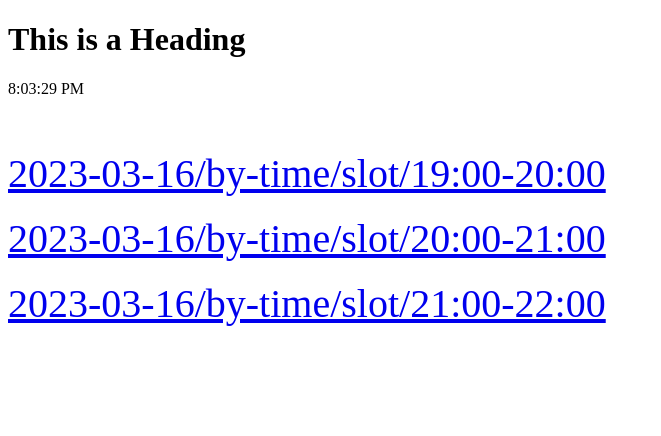
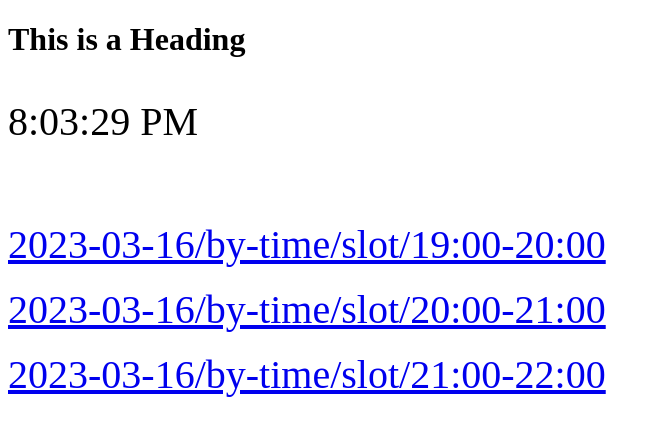
Before and after one commit to MiguelEstevesMF/Playground, a plain HTML site: page index.html in a window 1280 px wide. Shown: the whole page, without its empty margins (0-661 px from the left). Drawn offline with Linux system fonts and the light colour scheme.

Commit message:
Update index.html

```diff
--- a/index.html
+++ b/index.html
@@ -3,7 +3,7 @@
 <head>
 <title>Page Title</title>
  <style>
-  a {
+  a,p {
   font-size: 40px;
 }
 
```
